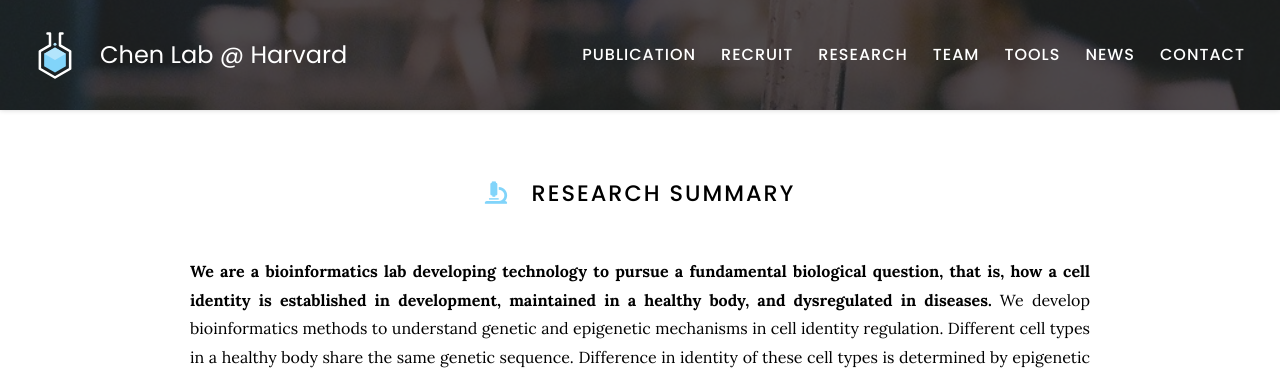
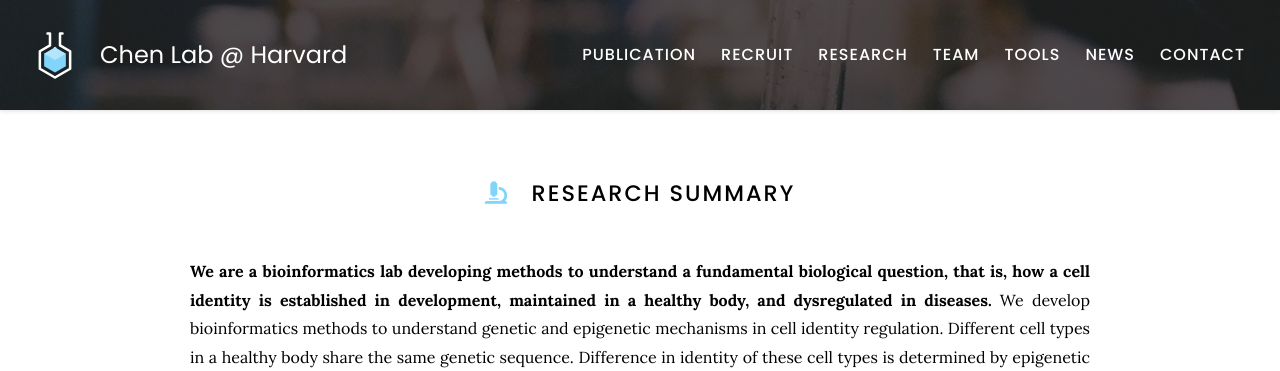
Before and after one commit to kaifuchenlab/kaifuchenlab.github.io, a Jekyll site: the page built from 1.research/index.md, in a window 1280 px wide and 900 px high. Shown: the top 371 px of the window. Built offline with Jekyll 4.4.1, drawn with Linux system fonts in a browser that asks for light colours.

Commit message:
Update index.md

```diff
--- a/1.research/index.md
+++ b/1.research/index.md
@@ -7,7 +7,7 @@ nav:
 
 # <i class="fas fa-microscope"></i>Research Summary
 
-**We are a bioinformatics lab developing technology to pursue a fundamental biological question, that is, how a cell identity is established in development, maintained in a healthy body, and dysregulated in diseases.** We develop bioinformatics methods to understand genetic and epigenetic mechanisms in cell identity regulation. Different cell types in a healthy body share the same genetic sequence. Difference in identity of these cell types is determined by epigenetic regulation of gene expression. Meanwhile, many genetic mutations in germ line or somatic cells were found to affect epigenetic factors, and can cause disease due to cell identity dysregulation. (1) To study cell identity regulation in development, we are interested in cardiovascular endothelial lineage specification. (2) To study cell identity dysregulation in diseases, the lab is focused on cancers and cardiovascular diseases.
+**We are a bioinformatics lab developing methods to understand a fundamental biological question, that is, how a cell identity is established in development, maintained in a healthy body, and dysregulated in diseases.** We develop bioinformatics methods to understand genetic and epigenetic mechanisms in cell identity regulation. Different cell types in a healthy body share the same genetic sequence. Difference in identity of these cell types is determined by epigenetic regulation of gene expression. Meanwhile, many genetic mutations in germ line or somatic cells were found to affect epigenetic factors, and can cause disease due to cell identity dysregulation. (1) To study cell identity regulation in development, we are interested in cardiovascular endothelial lineage specification. (2) To study cell identity dysregulation in diseases, the lab is focused on cancers and cardiovascular diseases.
 
 {%
   include figure.html
```
